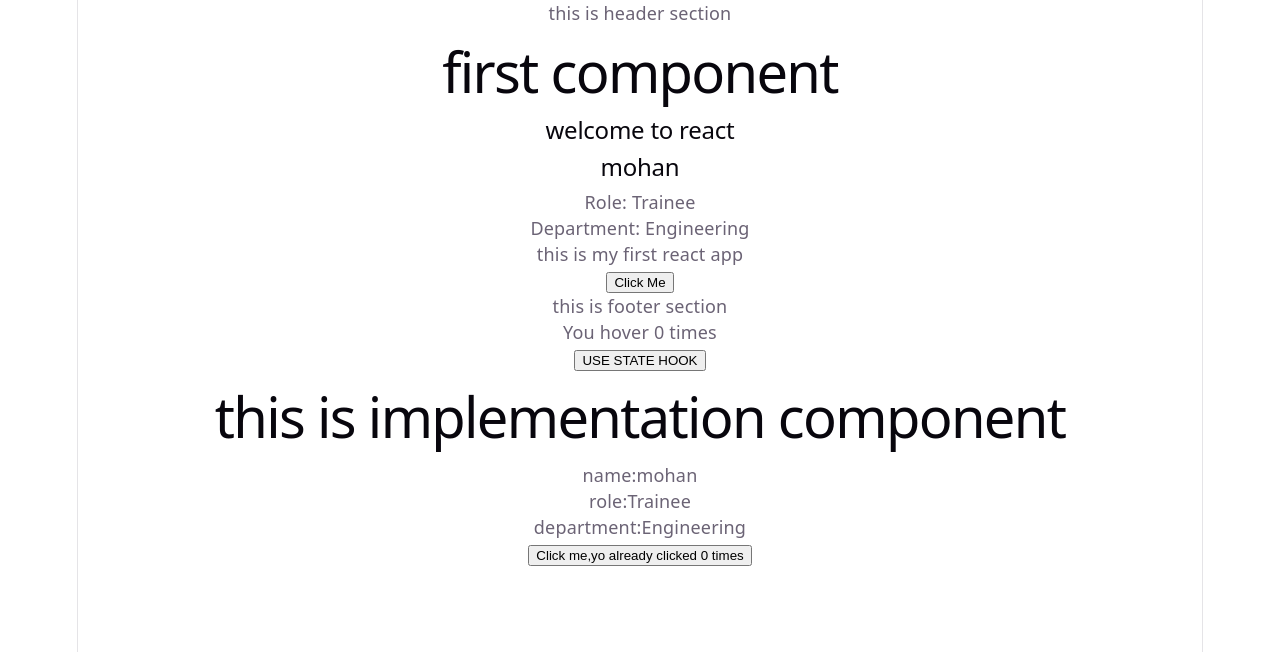
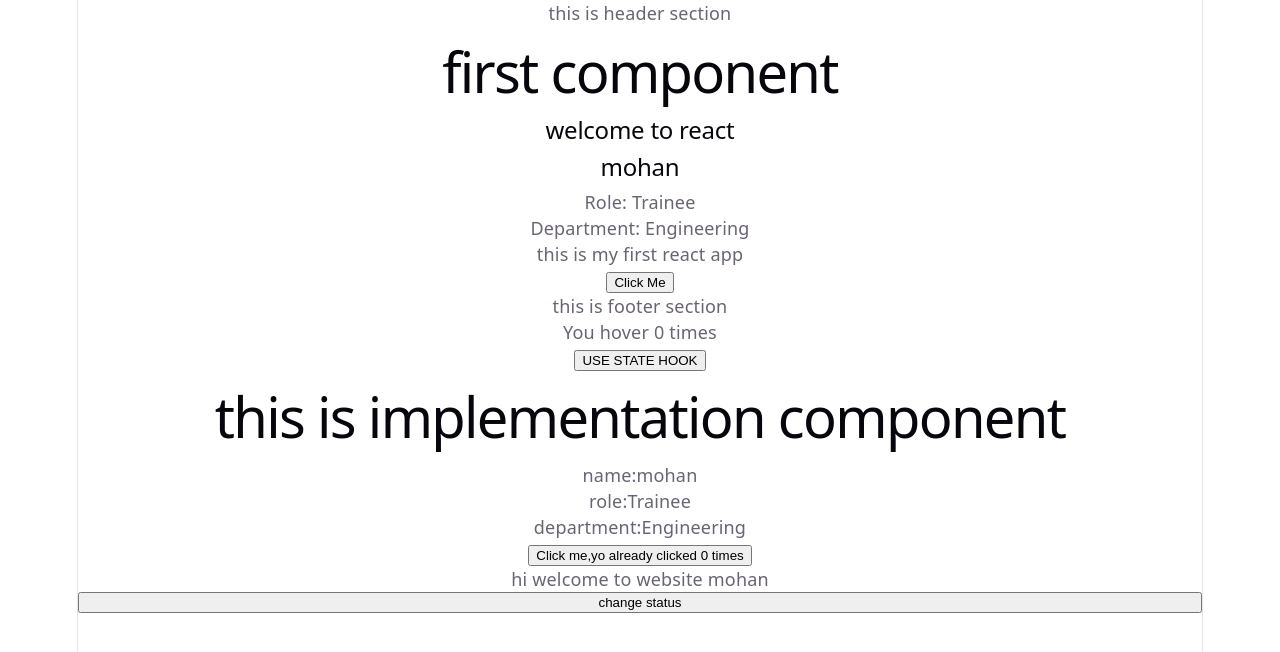
Before and after one commit to mohanpennabadi/React-learnings, a React (Vite) app in the folder my-first-app/: page / in a window 1280 px wide. Shown: the top 652 px of the page. Built offline with nearby package versions, Linux system fonts and the light colour scheme.

Commit message:
added condtional rendering logic

```diff
--- a/my-first-app/src/App.jsx
+++ b/my-first-app/src/App.jsx
@@ -7,6 +7,7 @@ import UserProfile from './Userprofile.jsx'
 import Events from './Events.jsx'
 import Counter from './Usestate.jsx';
 import Implementation from './Implementation.jsx';
+import Conditional from './Conditional.jsx'
 function App() {
   const [count, setCount] = useState(0)
 
@@ -21,6 +22,7 @@ function App() {
     <Footer/>
     <Counter/>
     <Implementation name="mohan" role="Trainee" department="Engineering" />
+    <Conditional username="mohan"/>
     </>
   )
 }
--- /dev/null
+++ b/my-first-app/src/Conditional.jsx
@@ -0,0 +1,13 @@
+import { useState } from "react"
+function Conditional({username}){
+    const [status,setStatus]=useState(true)
+    return(
+        <>
+        <p>{(status)?`hi welcome to website ${username}`:"Offline"}</p>
+        <button onClick={()=>{
+           setStatus(!status)
+        }}>change status</button>
+        </>
+    )
+}
+export default Conditional;
```
